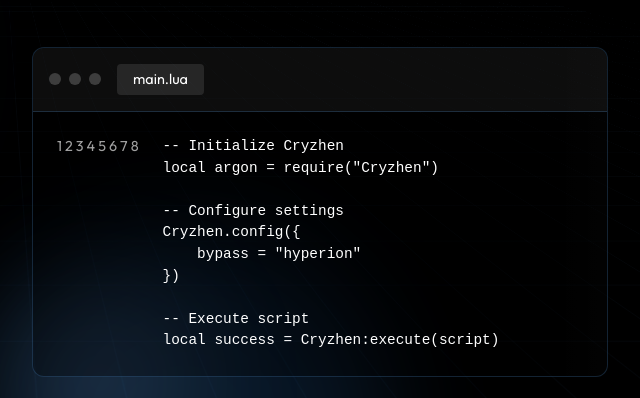
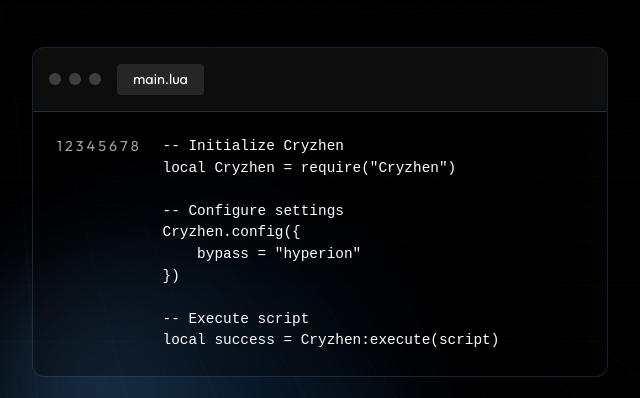
Before and after one commit to khangnek447/CryzhenExc, a plain HTML site: page index.html in a window 1280 px wide. Shown: the part 232-630 px from the top of the page, 640-1280 px from the left. Drawn offline with Linux system fonts and the light colour scheme.

Commit message:
Update index.html

```diff
--- a/index.html
+++ b/index.html
@@ -124,7 +124,7 @@
                             <span>8</span>
                         </div>
                         <pre class="code-content"><code>-- Initialize Cryzhen
-local argon = require("Cryzhen")
+local Cryzhen = require("Cryzhen")
 
 -- Configure settings
 Cryzhen.config({
```
